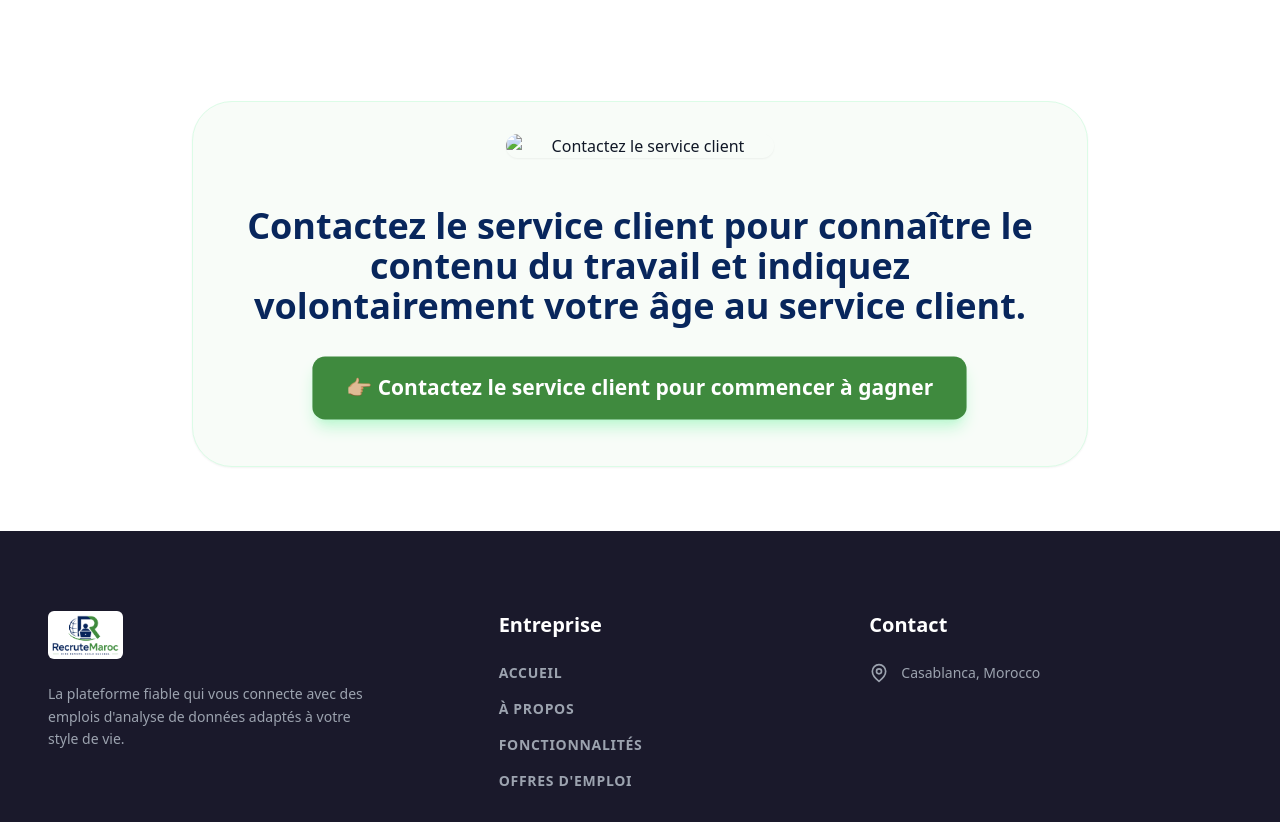
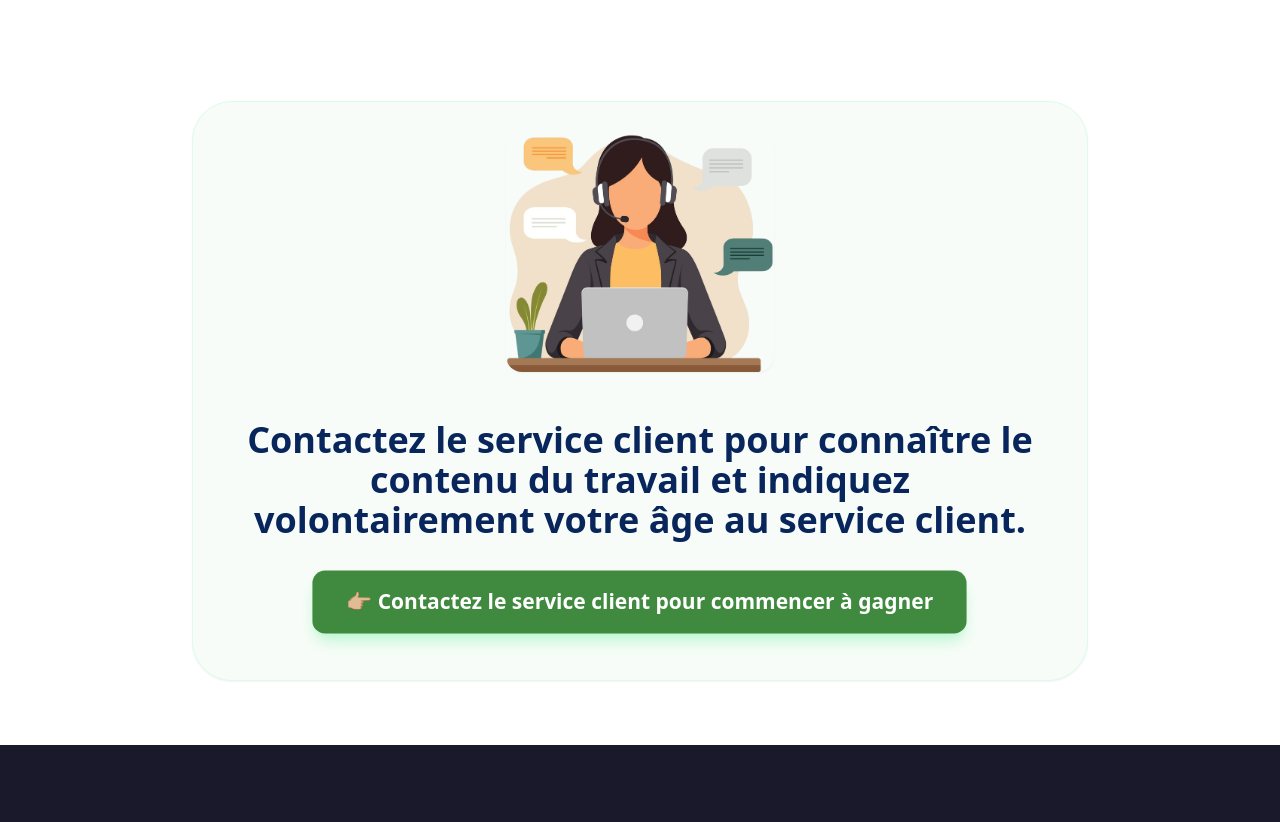
Before and after one commit to onepage9725/french1, a website: page index.html in a window 1280 px wide. Shown: the part 5200-6022 px from the top of the page. Drawn offline with nearby package versions, Linux system fonts and the light colour scheme; no server answers.

Commit message:
Fix image display on live site by pushing the image files

```diff
--- a/index.html
+++ b/index.html
@@ -563,7 +563,7 @@
     <!-- Contact CTA Section -->
     <section class="container mx-auto px-4 py-8 mb-8 mt-12">
         <div class="max-w-4xl mx-auto text-center bg-[#f8fcf8] rounded-[40px] shadow-sm border border-green-100 overflow-hidden">
-            <img src="image/2605635961%20-%20Edited.png" alt="Contactez le service client" class="w-3/4 md:w-[30%] mx-auto h-auto block mt-8 rounded-2xl shadow-sm">
+            <img src="image/2605635961-Edited.png" alt="Contactez le service client" class="w-3/4 md:w-[30%] mx-auto h-auto block mt-8 rounded-2xl shadow-sm">
             <div class="p-8 md:p-12">
                 <style>
                     @keyframes soft-pulse {
```
Also changed, not shown: image/2605635961-Edited.png (added), image/41c2efb682.jpg (added).
